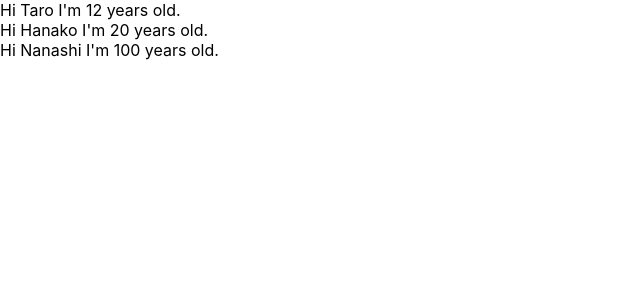
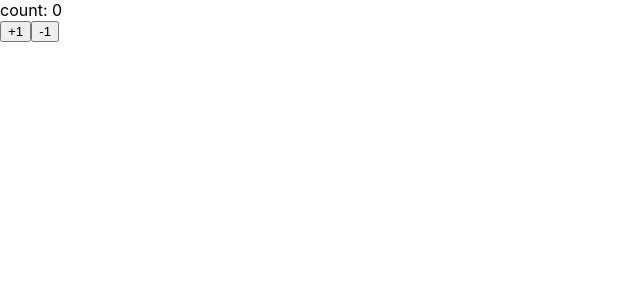
Before and after one commit to kojoma/react-redux-lesson-udemy, a React (Create React App) app: page / in a window 1280 px wide. Shown: the top 300 px of the page, without its empty margins (0-640 px from the left). Built offline with nearby package versions, Linux system fonts and the light colour scheme; the HTML template or start-up script is replaced by a standard one.

Commit message:
Counter state

```diff
--- a/src/App.js
+++ b/src/App.js
@@ -1,30 +1,42 @@
-import React from 'react';
-import PropTypes from 'prop-types';
+import React, { Component } from 'react';
 
-const App = () => {
-  const users = [
-    {name: "Taro", age: 12},
-    {name: "Hanako", age: 20},
-    {name: "Nanashi", age: 100},
-  ];
-  return (
-    <div>
-      {
-        users.map((u, index) => {
-          return <User name={u.name} age={u.age} key={index}/>
-        })
-      }
-    </div>
-  );
-};
+const App = () => (<Counter></Counter>);
 
-const User = (props) => {
-  return <div>Hi {props.name} I'm {props.age} years old.</div>
-};
+class Counter extends Component {
+  constructor(props) {
+    super(props);
+    this.state = {
+      count: 0,
+      message: ""
+    };
+  }
 
-User.propTypes = {
-  name: PropTypes.string.isRequired,
-  age: PropTypes.number.isRequired
-};
+  handlePlusButton = () => {
+    if (this.state.count < 10) {
+      this.setState({ count: this.state.count + 1, message: "" });
+    } else {
+      this.setState({ message: "count can only be raised to 10" });
+    }
+  };
+
+  handleMinusButton = () => {
+    if (this.state.count > 0) {
+      this.setState({ count: this.state.count - 1, message: "" });
+    } else {
+      this.setState({ message: "count can only be lowered to 0" });
+    }
+  };
+
+  render() {
+    return (
+      <React.Fragment>
+        <div>count: { this.state.count }</div>
+        <button onClick={ this.handlePlusButton}>+1</button>
+        <button onClick={ this.handleMinusButton}>-1</button>
+        <p>{ this.state.message }</p>
+      </React.Fragment>
+    );
+  }
+}
 
 export default App;
```
